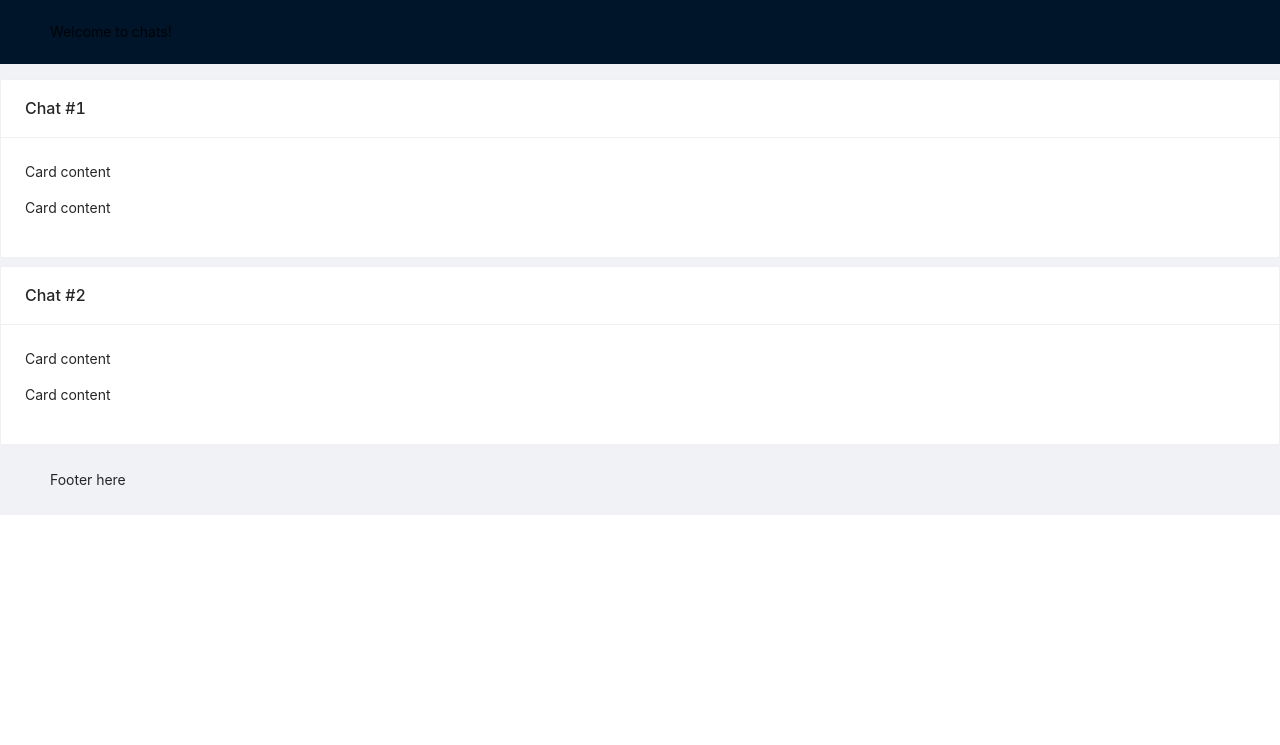
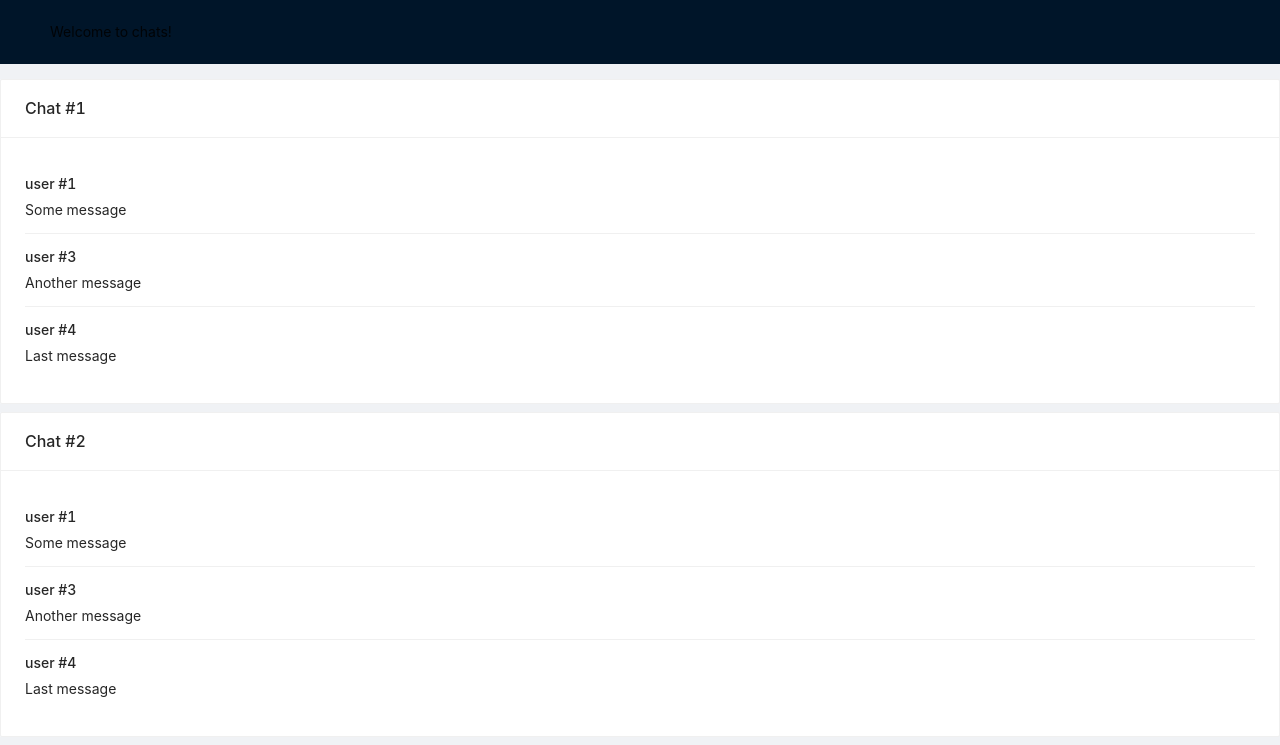
Before and after one commit to Armalon/ReactChat, a React (Create React App) app: page / in a window 1280 px wide. Shown: the top 745 px of the page. Built offline with nearby package versions, Linux system fonts and the light colour scheme.

Commit message:
Showing list of chats with messages

```diff
--- a/src/App.tsx
+++ b/src/App.tsx
@@ -1,16 +1,37 @@
 import React from 'react';
-import logo from './logo.svg';
 import './App.css';
 import 'antd/dist/antd.css'
 
-import Hello from "./components/Hello";
+import Chat, { ChatMessage } from "./components/Chat/Chat";
 
-import { Space, Card } from 'antd'
+import { Space } from 'antd'
 import { Layout } from 'antd';
 
 const { Header, Footer, Content } = Layout;
 
 function App() {
+    const chatWindowsCount = 4
+
+    // todo: put in a MobX state
+    const chatMessages: Array<ChatMessage> = [
+        {
+            userName: 'user #1',
+            text: 'Some message'
+        },
+        {
+            userName: 'user #3',
+            text: 'Another message'
+        },
+        {
+            userName: 'user #4',
+            text: 'Last message'
+        },
+    ]
+
+    const Chats = Array.apply(null, Array(4)).map((v, k) => {
+        return <Chat chatMessages={chatMessages} serialNumber={k + 1} />
+    })
+
     return (
         <Layout>
             <Header>
@@ -18,14 +39,7 @@ function App() {
             </Header>
             <Content>
                 <Space direction="vertical" style={{ width: '100%' }}>
-                    <Card title="Chat #1">
-                        <p>Card content</p>
-                        <p>Card content</p>
-                    </Card>
-                    <Card title="Chat #2">
-                        <p>Card content</p>
-                        <p>Card content</p>
-                    </Card>
+                    {Chats}
                 </Space>
             </Content>
             <Footer>
--- /dev/null
+++ b/src/components/Chat/Chat.tsx
@@ -0,0 +1,34 @@
+import React from "react";
+
+import { Card, List } from 'antd'
+
+export interface ChatMessage {
+    userName: string
+    text: string
+}
+
+export interface Props {
+    serialNumber: number
+    chatMessages: Array<ChatMessage>
+}
+
+const Chat = (props: Props) => {
+    return (
+        <Card title={`Chat #${props.serialNumber}`}>
+            <List
+                itemLayout="horizontal"
+                dataSource={props.chatMessages}
+                renderItem={item => (
+                    <List.Item>
+                        <List.Item.Meta
+                            title={<a href="https://ant.design">{item.userName}</a>}
+                        />
+                        {item.text}
+                    </List.Item>
+                )}
+            />
+        </Card>
+    )
+};
+
+export default Chat
```
